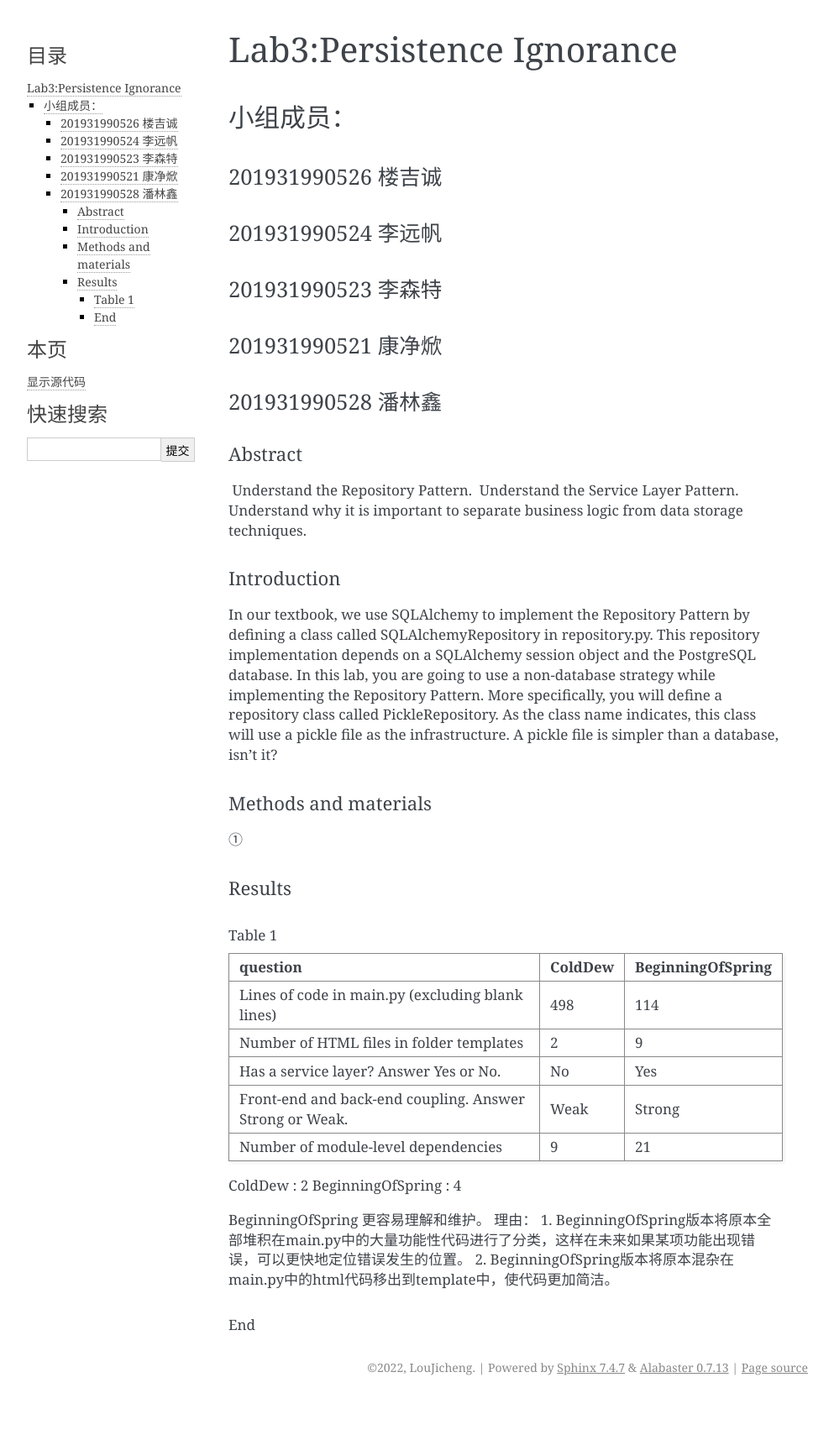
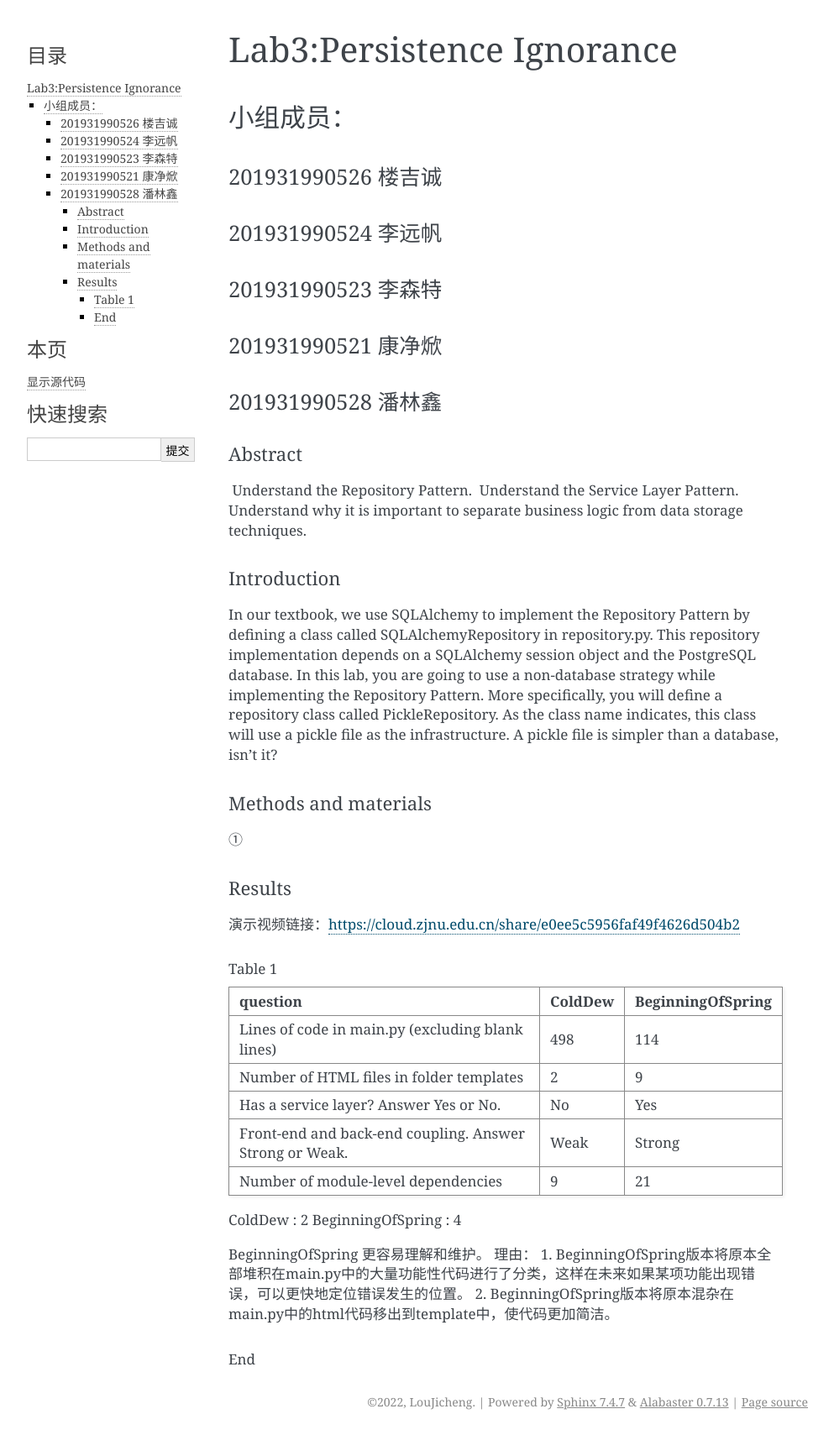
Before and after one commit to ljc5432/ChapterFour, a Sphinx documentation site: the page built from source/index.rst, in a window 1280 px wide. Shown: the whole page at 84% size, without its empty margins (148-1141 px from the left). Built offline with Sphinx 7.4.7, drawn with Linux system fonts in a browser that asks for light colours; before the commit the page ends 1668 px from its top, so only the background shows below that.

Commit message:
Update index.rst

```diff
--- a/source/index.rst
+++ b/source/index.rst
@@ -42,7 +42,7 @@ Methods and materials
 
 Results
 -------
-
+演示视频链接：https://cloud.zjnu.edu.cn/share/e0ee5c5956faf49f4626d504b2
 
 
 Table 1
```
